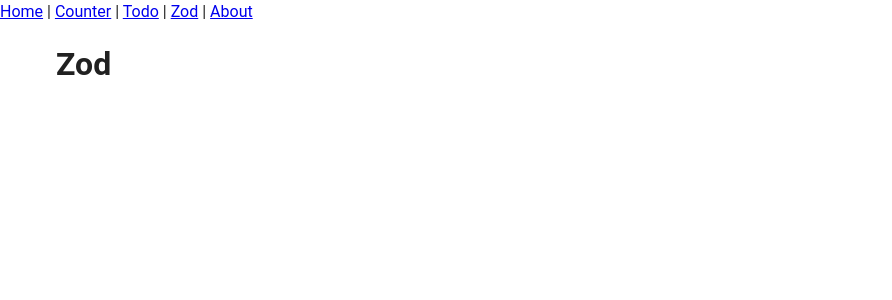
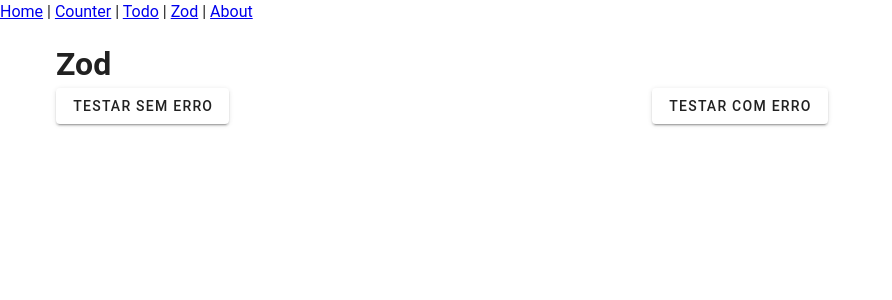
Before and after one commit to betogroo/nuxt-4-base, a Nuxt app: page /zod in a window 1280 px wide. Shown: the top 300 px of the page, without its empty margins (0-892 px from the left). Built offline with nearby package versions, Linux system fonts and the light colour scheme; no server answers.

Commit message:
feat: zod example

```diff
--- a/app/pages/zod/index.vue
+++ b/app/pages/zod/index.vue
@@ -1,5 +1,48 @@
-<script setup lang="ts"></script>
+<script setup lang="ts">
+  import * as z from 'zod'
+  const TaskSchema = z.object({
+    id: z.uuid(),
+    title: z.string().min(1, { error: 'Campo Obrigatório (Erro Personalizado)' }),
+    isDone: z.boolean(),
+  })
+
+  type Task = z.infer<typeof TaskSchema>
+
+  const task = ref<Task>({
+    id: crypto.randomUUID(),
+    title: 'Arrumar a Cama',
+    isDone: false,
+  })
+  const taskWithError = ref<Task>({
+    id: 'id',
+    title: '',
+    isDone: '',
+  })
+
+  const testParsedData = (task: Task) => {
+    const result = TaskSchema.safeParse(task)
+    if (!result.success) {
+      const pretty = z.prettifyError(result.error)
+      //alert(result.error.message) // ZodError instance
+
+      alert(pretty)
+    } else {
+      console.log(TaskSchema.meta())
+      alert(result.data.title)
+    }
+  }
+</script>
 
 <template>
-  <div><h1>Zod</h1></div>
+  <div>
+    <h1>Zod</h1>
+    <v-row>
+      <v-col>
+        <v-btn @click="testParsedData(task)">Testar sem Erro</v-btn>
+      </v-col>
+      <v-col>
+        <v-btn @click="testParsedData(taskWithError)">Testar com Erro</v-btn>
+      </v-col>
+    </v-row>
+  </div>
 </template>
```
